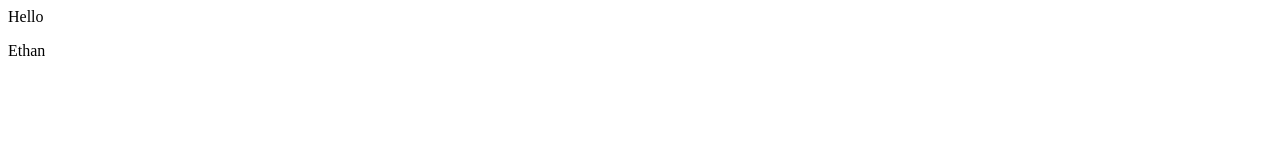
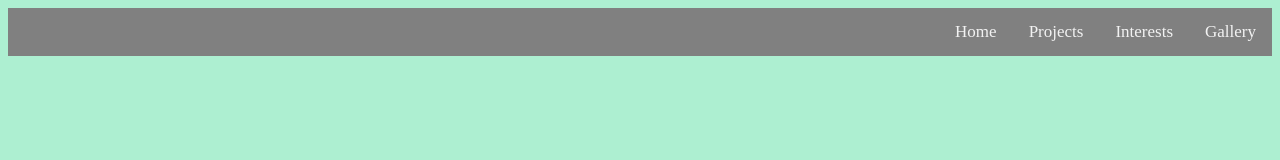
Before and after one commit to EthanWhittier/EthanWhittier-Web, a plain HTML site: page index.html in a window 1280 px wide. Drawn offline with Linux system fonts and the light colour scheme.

Commit message:
Start nav bar

```diff
--- /dev/null
+++ b/css/index.css
@@ -0,0 +1,20 @@
+.topnav {
+
+    overflow: hidden;
+    background-color: gray
+
+}
+
+.topnav a {
+
+    float: right;
+    color: #f2f2f2;
+    text-align: center;
+    padding: 14px 16px;
+    text-decoration: none;
+    font-size: 17px;
+}
+
+body {
+    background-color: #ADEFD1FF;
+}
--- a/index.html
+++ b/index.html
@@ -1,2 +1,23 @@
-<p>Hello</p>
-<p>Ethan</p>
+<!DOCTYPE html>
+
+<head>
+
+    <title>Ethan Whittier</title>
+    <meta name="viewport" content="width=device-width, initial-scale=1">
+    <meta charset="UTF-8">
+    <link rel="stylesheet" href="css/index.css">
+
+</head>
+
+
+<body>
+
+    <div class="topnav">
+        <a href="#Gallery">Gallery</a>
+        <a href="#Interests">Interests</a>
+        <a href="#Projects">Projects</a>
+        <a class="active" href="#home">Home</a>
+    </div>
+
+
+</body>
```
